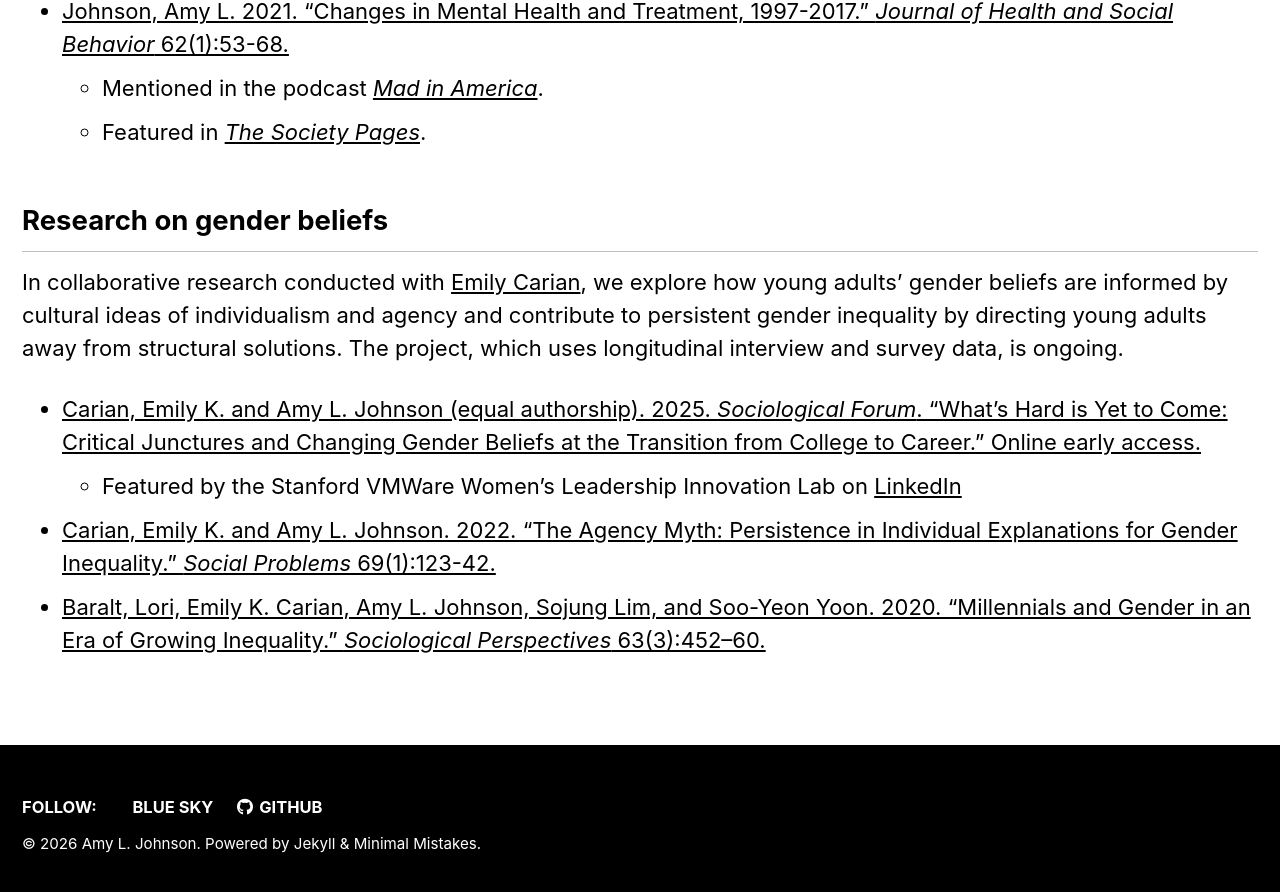
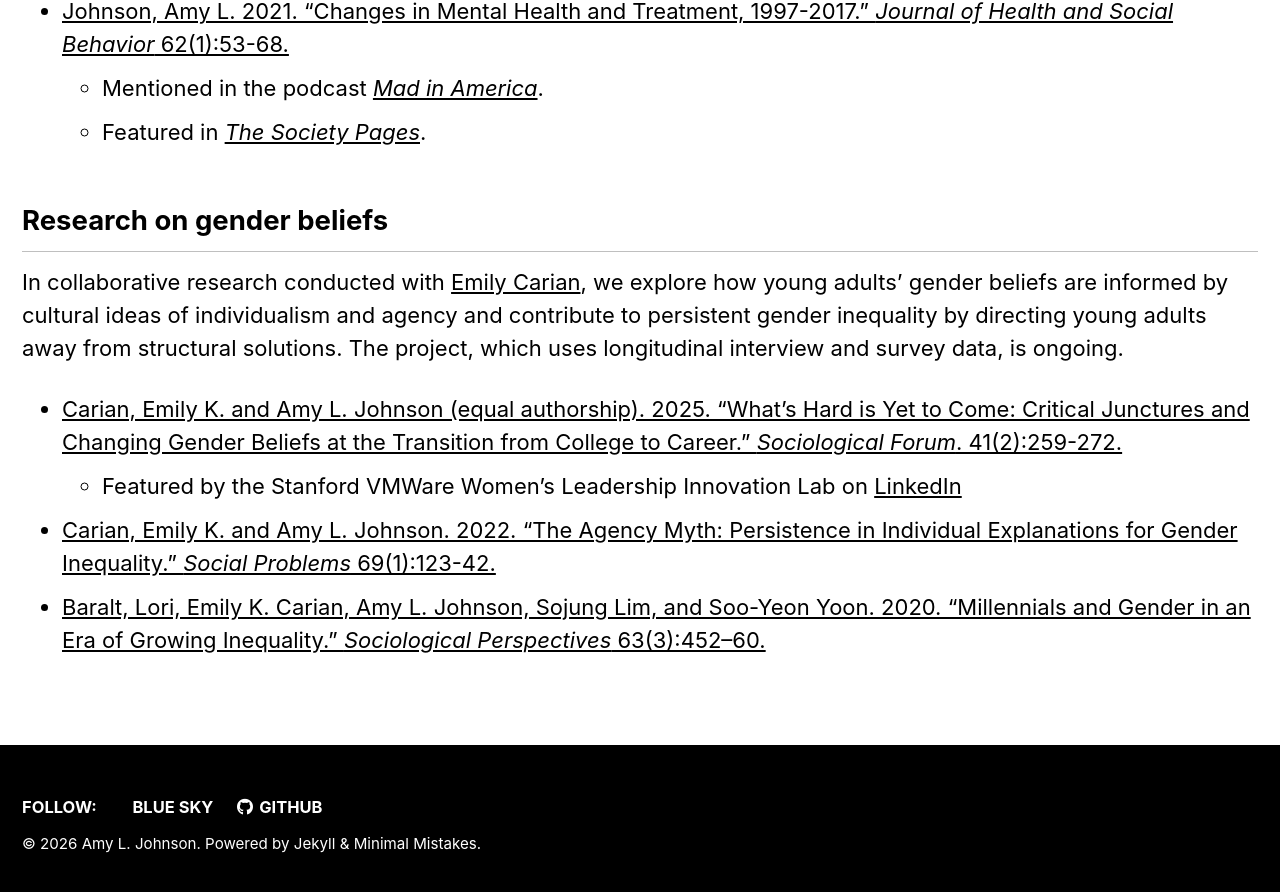
Before and after one commit to aljohnson-soc/aljohnson-soc.github.io, a Jekyll site: the page built from _pages/research.md, in a window 1280 px wide and 900 px high, scrolled down 1099 px. Shown: the top 892 px of the window. Built offline with Jekyll 4.4.1, drawn with Linux system fonts in a browser that asks for light colours; cached includes are drawn as plain includes.

Commit message:
Update research.md

```diff
--- a/_pages/research.md
+++ b/_pages/research.md
@@ -31,7 +31,7 @@ My other research on mental health uses the National Health Interview Survey to
 
 In collaborative research conducted with [Emily Carian](https://emilycarian.com/), we explore how young adults’ gender beliefs are informed by cultural ideas of individualism and agency and contribute to persistent gender inequality by directing young adults away from structural solutions. The project, which uses longitudinal interview and survey data, is ongoing.
 
-- [Carian, Emily K. and Amy L. Johnson (equal authorship). 2025. *Sociological Forum*. “What’s Hard is Yet to Come: Critical Junctures and Changing Gender Beliefs at the Transition from College to Career.” Online early access.](https://onlinelibrary.wiley.com/doi/10.1111/socf.70026)
+- [Carian, Emily K. and Amy L. Johnson (equal authorship). 2025. “What’s Hard is Yet to Come: Critical Junctures and Changing Gender Beliefs at the Transition from College to Career.” *Sociological Forum*. 41(2):259-272.](https://onlinelibrary.wiley.com/doi/10.1111/socf.70026)
     - Featured by the Stanford VMWare Women's Leadership Innovation Lab on [LinkedIn](https://www.linkedin.com/posts/stanford-vmware-women-s-leadership-innovation-lab_genderresearch-education-newhires-activity-7402478899441692673-O5mb)
 - [Carian, Emily K. and Amy L. Johnson. 2022. “The Agency Myth: Persistence in Individual Explanations for Gender Inequality.” *Social Problems* 69(1):123-42.](https://doi.org/10.1093/socpro/spaa072)
 - [Baralt, Lori, Emily K. Carian, Amy L. Johnson, Sojung Lim, and Soo-Yeon Yoon. 2020. “Millennials and Gender in an Era of Growing Inequality.” *Sociological Perspectives* 63(3):452–60.](https://href.li/?https://doi.org/10.1177/0731121420915870)
```
